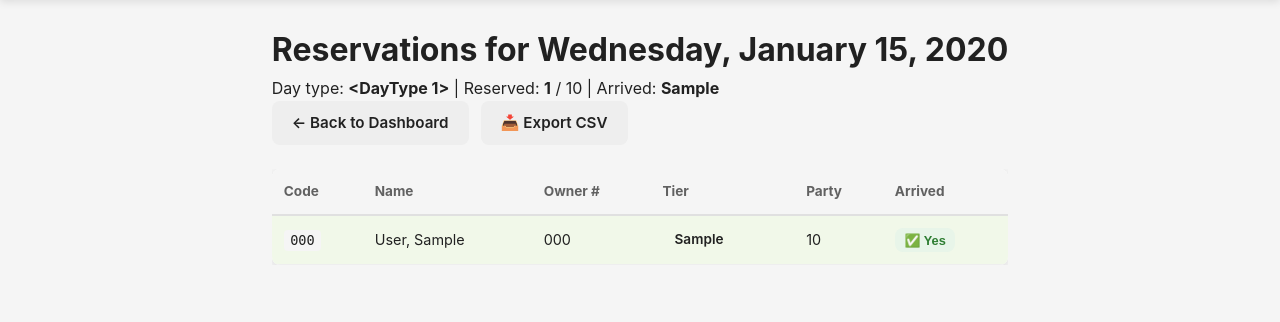
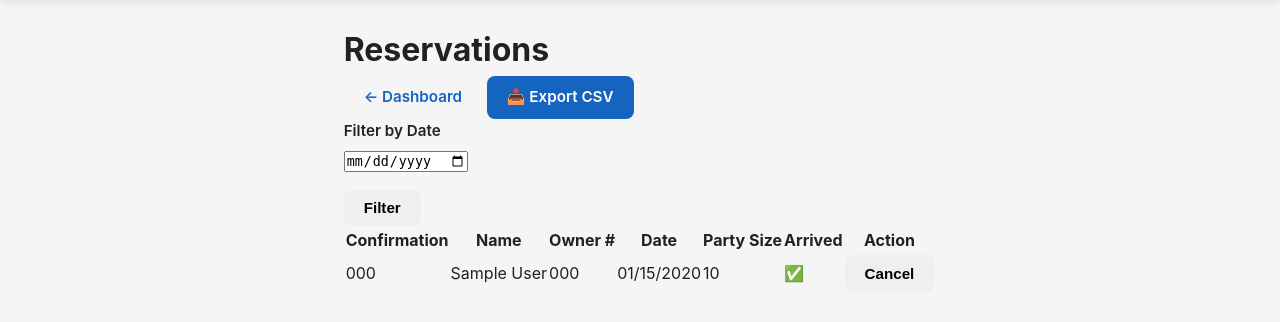
Before and after one commit to ccbractivix/splashpass, a Flask app: template templates/admin/reservations.html in a window 1280 px wide. Shown: the part 80-402 px from the top of the page. Run offline with Flask 3, Linux system fonts and the light colour scheme; tables that the repository leaves empty hold one stand-in row (values such as "Sample post"); the template is opened without the code that fills it: values that come from a table or form of the project are taken from there, most other values are stand-ins (such as "Sample title", 1, 10 or a date in 2020).

Commit message:
Update reservations.html

```diff
--- a/templates/admin/reservations.html
+++ b/templates/admin/reservations.html
@@ -1,50 +1,53 @@
 {% extends "base.html" %}
-
-{% block title %}Reservations — {{ target_date.strftime('%b %d') }}{% endblock %}
-
+{% block title %}All Reservations{% endblock %}
 {% block content %}
-<h1>Reservations for {{ target_date.strftime('%A, %B %d, %Y') }}</h1>
-<p>Day type: <strong>{{ day_type }}</strong> | Reserved: <strong>{{ total_heads }}</strong> / {{ capacity }} | Arrived: <strong>{{ arrived_heads }}</strong></p>
-
-<div class="admin-actions">
-    <a href="{{ url_for('admin.dashboard') }}" class="btn btn-secondary">← Back to Dashboard</a>
-    <a href="{{ url_for('admin.export_reservations', date_str=target_date.strftime('%Y-%m-%d')) }}" class="btn btn-secondary">📥 Export CSV</a>
+<h1>Reservations</h1>
+<div class="admin-nav">
+    <a href="{{ url_for('admin_dashboard') }}" class="btn">← Dashboard</a>
+    <a href="{{ url_for('export_reservations') }}" class="btn btn-primary">📥 Export CSV</a>
 </div>
 
+<form method="GET" action="{{ url_for('admin_reservations') }}" class="filter-form">
+    <div class="form-group">
+        <label for="date">Filter by Date</label>
+        <input type="date" id="date" name="date" value="{{ filter_date or '' }}">
+    </div>
+    <button type="submit" class="btn">Filter</button>
+</form>
+
 {% if reservations %}
-<div class="table-wrapper">
-    <table class="data-table">
+<table>
     <thead>
         <tr>
-                <th>Code</th>
+            <th>Confirmation</th>
             <th>Name</th>
             <th>Owner #</th>
-                <th>Tier</th>
-                <th>Party</th>
+            <th>Date</th>
+            <th>Party Size</th>
             <th>Arrived</th>
+            <th>Action</th>
         </tr>
     </thead>
     <tbody>
         {% for r in reservations %}
-            <tr class="{% if r.arrived %}row-arrived{% endif %}">
-                <td><code>{{ r.confirmation_code }}</code></td>
-                <td>{{ r.member.last_name }}, {{ r.member.first_name }}</td>
+        <tr>
+            <td>{{ r.confirmation_code }}</td>
+            <td>{{ r.member.first_name }} {{ r.member.last_name }}</td>
             <td>{{ r.member.owner_number }}</td>
-                <td><span class="tier-badge tier-{{ r.member.enrollment_type|lower }}">{{ r.member.enrollment_type }}</span></td>
+            <td>{{ r.reservation_date.strftime('%m/%d/%Y') }}</td>
             <td>{{ r.party_size }}</td>
+            <td>{{ '✅' if r.arrived else '⬜' }}</td>
             <td>
-                    <form method="POST" action="{{ url_for('admin.toggle_arrived', res_id=r.id) }}" style="display:inline;">
-                        <button type="submit" class="btn btn-small {% if r.arrived %}btn-arrived{% else %}btn-not-arrived{% endif %}">
-                            {% if r.arrived %}✅ Yes{% else %}⬜ No{% endif %}
-                        </button>
+                <form method="POST" action="{{ url_for('cancel_reservation', res_id=r.id) }}" style="display:inline;">
+                    <button type="submit" class="btn btn-sm btn-danger"
+                            onclick="return confirm('Cancel this reservation?')">Cancel</button>
                 </form>
             </td>
         </tr>
         {% endfor %}
     </tbody>
 </table>
-</div>
 {% else %}
-<p class="empty-message">No reservations for this date.</p>
+<p>No reservations found.</p>
 {% endif %}
 {% endblock %}
```
Lines whose indentation alone changed are shown as unchanged.
